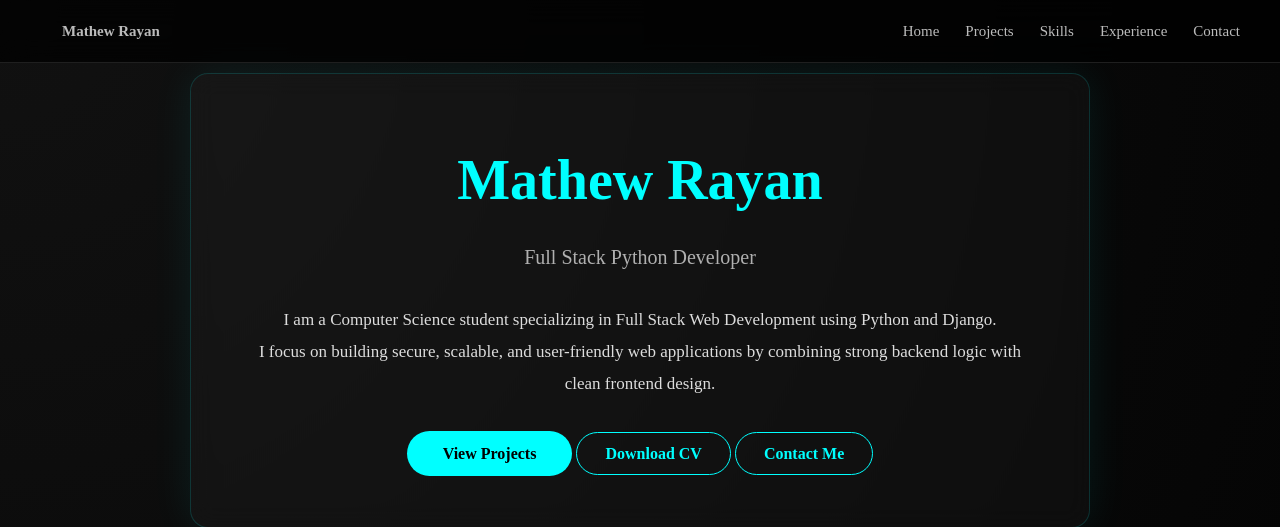
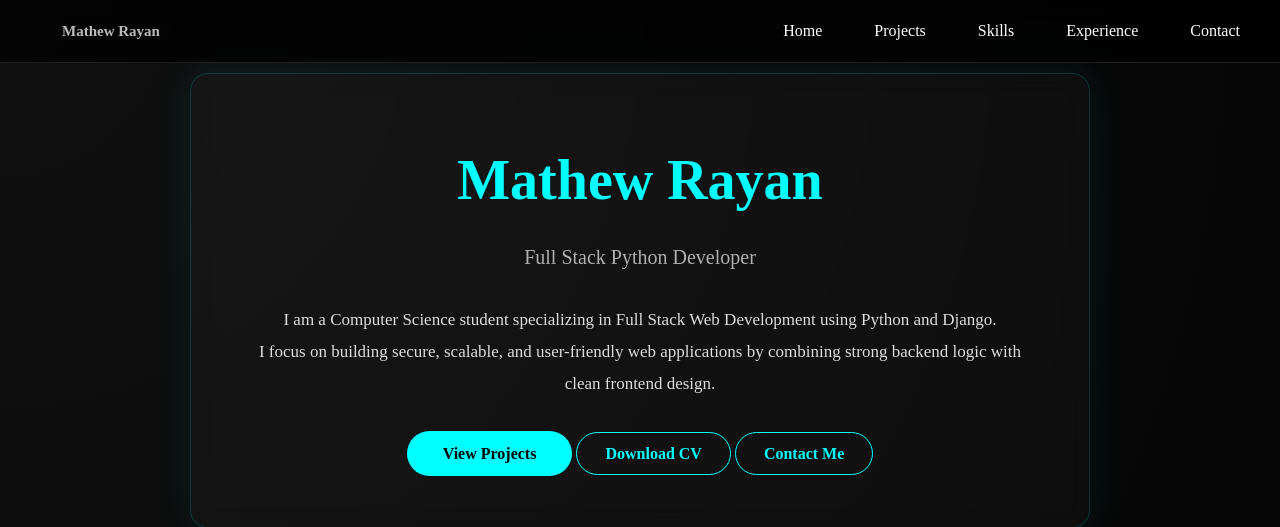
Before and after one commit to mathew12300/My_portfolio, a Django app: page / in a window 1280 px wide. Shown: the top 527 px of the page. Run offline with Django 5.2, Linux system fonts and the light colour scheme.

Commit message:
updated nav bar

```diff
--- a/portfolio_project/static/portfolio/css/style.css
+++ b/portfolio_project/static/portfolio/css/style.css
@@ -1783,3 +1783,78 @@ a:hover {
     font-size: 1rem;
   }
 }
+
+
+
+/* ======================
+   HAMBURGER NAVBAR
+====================== */
+
+.nav-inner {
+  display: flex;
+  justify-content: space-between;
+  align-items: center;
+}
+
+.hamburger {
+  width: 30px;
+  cursor: pointer;
+  display: flex;
+  flex-direction: column;
+  gap: 6px;
+  z-index: 1100;
+}
+
+.hamburger span {
+  width: 100%;
+  height: 3px;
+  background: #00ffff;
+  border-radius: 10px;
+  transition: 0.3s;
+}
+
+/* Mobile menu */
+.nav-menu {
+  position: absolute;
+  top: 70px;
+  right: 20px;
+  background: rgba(0, 0, 0, 0.95);
+  border-radius: 14px;
+  padding: 20px;
+  display: none;
+  flex-direction: column;
+  gap: 15px;
+  box-shadow: 0 0 25px rgba(0,255,255,0.25);
+}
+
+.nav-menu a {
+  color: white;
+  text-decoration: none;
+  font-size: 16px;
+}
+
+.nav-menu a:hover {
+  color: #00ffff;
+}
+
+/* Show menu */
+.nav-menu.active {
+  display: flex;
+}
+
+/* Desktop view */
+@media (min-width: 900px) {
+  .hamburger {
+    display: none;
+  }
+
+  .nav-menu {
+    position: static;
+    display: flex !important;
+    flex-direction: row;
+    background: transparent;
+    box-shadow: none;
+    padding: 0;
+    gap: 30px;
+  }
+}
--- a/portfolio_project/templates/portfolio/base.html
+++ b/portfolio_project/templates/portfolio/base.html
@@ -21,6 +21,8 @@
 
 <header class="navbar">
   <div class="container nav-inner">
+
+    <!-- Brand -->
     <a class="brand" href="/">
       {% if profile %}
         {{ profile.full_name }}
@@ -28,7 +30,16 @@
         My Portfolio
       {% endif %}
     </a>
-       <nav>
+
+    <!-- Hamburger Icon -->
+    <div class="hamburger" onclick="toggleMenu()">
+      <span></span>
+      <span></span>
+      <span></span>
+    </div>
+
+    <!-- Nav Links -->
+    <nav class="nav-menu" id="navMenu">
       <a href="{% url 'portfolio:home' %}">Home</a>
       <a href="{% url 'portfolio:projects' %}">Projects</a>
       <a href="{% url 'portfolio:skills' %}">Skills</a>
@@ -38,6 +49,7 @@
 
   </div>
 </header>
+
 
 <main class="container">
     {% block hero %}{% endblock %}
@@ -163,5 +175,11 @@ document.addEventListener("DOMContentLoaded", () => {
   });
 </script>
 
+<script>
+function toggleMenu() {
+  document.getElementById("navMenu").classList.toggle("active");
+}
+</script>
+
 </body>
 </html>
```
Lines whose indentation alone changed are shown as unchanged.
